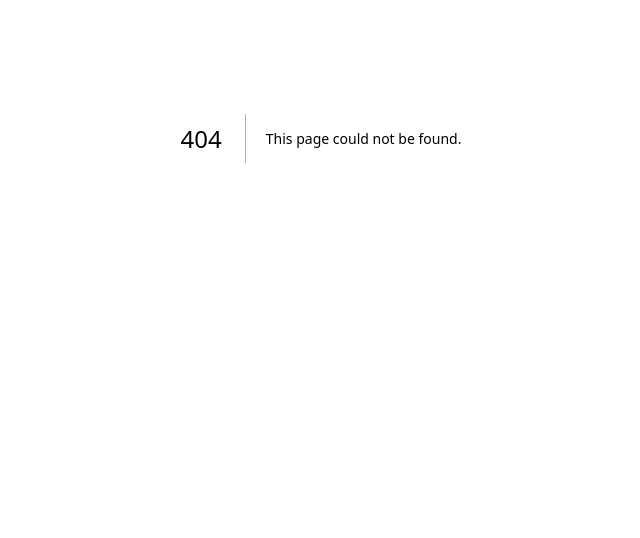
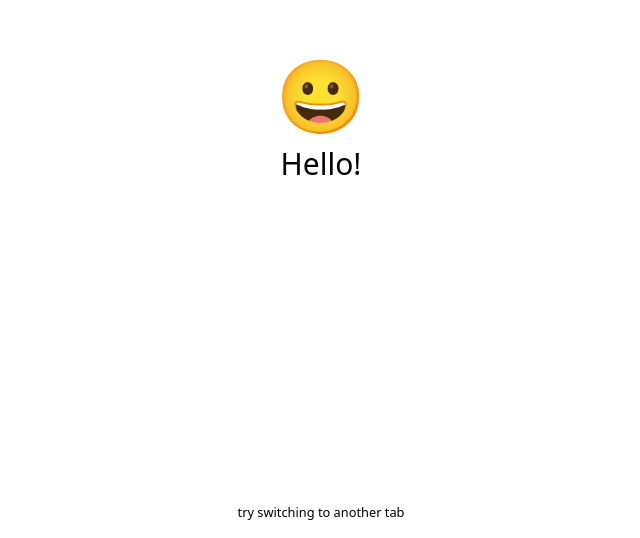
Before and after one commit to stoikal/28-days, a Next.js app: page /day/3 in a window 1280 px wide. Before the commit this address had no page. Shown: the part 262-800 px from the top of the page, without its empty margins (319-959 px from the left). Built offline with nearby package versions, Linux system fonts and the light colour scheme.

Commit message:
feat(day-3): create day 3 page

```diff
--- /dev/null
+++ b/src/pages/day/3.tsx
@@ -0,0 +1,55 @@
+import Head from 'next/head'
+import { useEffect, useState } from 'react'
+
+export default function Day3 () {
+  const [emoji, setEmoji] = useState('😀')
+  const [message, setMessage] = useState('Hello!')
+
+  useEffect(() => {
+    let timeoutId: number
+
+    const handleVisibility = () => {
+      if (document.visibilityState === 'visible') {
+        setEmoji('😢')
+        setMessage('I missed you!')
+        timeoutId = window.setTimeout(() => {
+          setEmoji('🥰')
+          setMessage("Glad you're back!")
+        }, 2000)
+      } else {
+        clearTimeout(timeoutId)
+      }
+    }
+
+    addEventListener('visibilitychange', handleVisibility)
+
+    return () => {
+      removeEventListener('visibilitychange', handleVisibility)
+      clearTimeout(timeoutId)
+    }
+  }, [])
+
+  return (
+    <>
+      <Head>
+        <title>Day 3 - Overly attached page</title>
+      </Head>
+
+      <main
+        className="text-center flex flex-col h-full justify-center"
+      >
+        <div
+          className="flex-grow flex flex-col justify-center"
+        >
+          <p className="text-7xl mb-4">{emoji}</p>
+          <h1 className="text-3xl">{message}</h1>
+        </div>
+        <small
+          className="flex-grow-0 mb-4"
+        >
+          try switching to another tab
+        </small>
+      </main>
+    </>
+  )
+}
--- a/src/pages/index.tsx
+++ b/src/pages/index.tsx
@@ -9,6 +9,7 @@ import NextLink from 'next/link'
 const content = [
   { title: 'Day 1 - Responsive Canvas', subtitle: 'Canvas API' },
   { title: 'Day 2 - spacehip pew pew', subtitle: 'Canvas API' },
+  { title: 'Day 3 - Overly Attached Page', subtitle: 'Page Visibility API' },
 ]
 
 export default function Home () {
```
